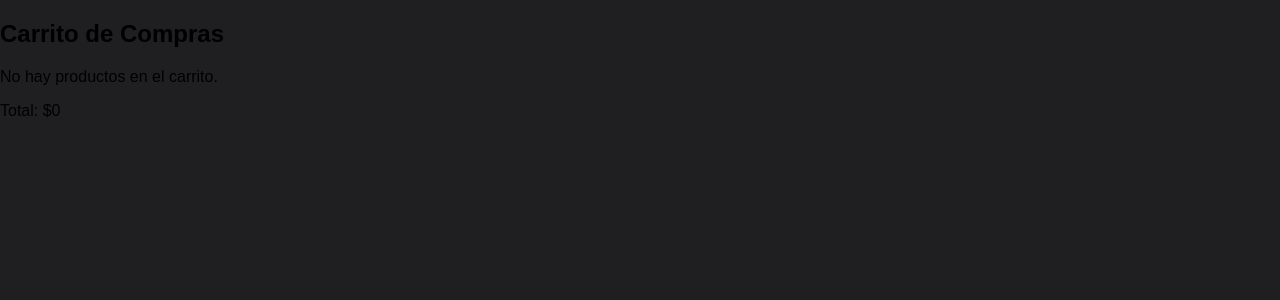
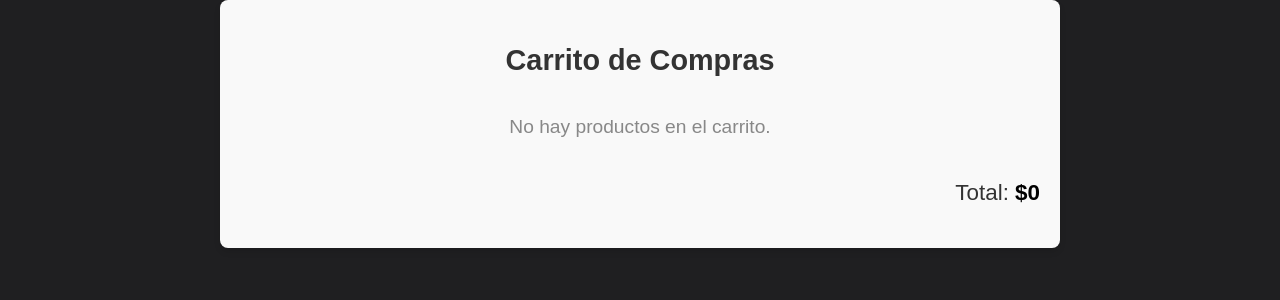
Before and after one commit to JuanManuelRamosL/tienda-costa-fr, a Next.js app: page /carrito in a window 1280 px wide. Shown: the top 300 px of the page. Built offline with nearby package versions, Linux system fonts and the light colour scheme.

Commit message:
estilos pagina carrito

```diff
--- /dev/null
+++ b/src/app/carrito/Carrito.module.css
@@ -0,0 +1,86 @@
+.cartContainer {
+	max-width: 800px;
+	margin: 0 auto;
+	padding: 20px;
+	background: #f9f9f9;
+	border-radius: 8px;
+	box-shadow: 0 4px 6px rgba(0, 0, 0, 0.1);
+  }
+
+  .title {
+	text-align: center;
+	font-size: 1.8rem;
+	margin-bottom: 20px;
+	color: #333;
+  }
+
+  .cartItems {
+	display: flex;
+	flex-direction: column;
+	gap: 20px;
+  }
+
+  .cartItem {
+	display: flex;
+	align-items: center;
+	justify-content: space-between;
+	background: #fff;
+	padding: 15px;
+	border-radius: 6px;
+	box-shadow: 0 2px 4px rgba(0, 0, 0, 0.1);
+  }
+
+  .image {
+	width: 70px;
+	height: 70px;
+	object-fit: cover;
+	border-radius: 6px;
+  }
+
+  .info {
+	flex: 1;
+	margin-left: 15px;
+  }
+
+  .name {
+	font-size: 1.2rem;
+	margin: 0 0 5px;
+	color: #333;
+  }
+
+  .price {
+	font-size: 1rem;
+	color: #666;
+  }
+
+  .removeButton {
+	background: #ff4d4f;
+	color: #fff;
+	border: none;
+	padding: 10px 15px;
+	border-radius: 4px;
+	cursor: pointer;
+	transition: background 0.3s ease;
+  }
+
+  .removeButton:hover {
+	background: #e63946;
+  }
+
+  .emptyCart {
+	text-align: center;
+	font-size: 1.2rem;
+	color: #888;
+  }
+
+  .total {
+	margin-top: 20px;
+	text-align: right;
+	font-size: 1.4rem;
+	color: #333;
+  }
+
+  .total span {
+	font-weight: bold;
+	color: #000;
+  }
--- a/src/app/carrito/page.jsx
+++ b/src/app/carrito/page.jsx
@@ -1,37 +1,44 @@
-// Carrito.jsx
-"use client"
+"use client";
 import useStore from "../../../store";
+import styles from "./Carrito.module.css"; // Importa los estilos personalizados
 
 const Carrito = () => {
-
   const cart = useStore((state) => state.cart);
   const removeFromCart = useStore((state) => state.removeFromCart);
+
   const handleRemoveFromCart = (productId) => {
     removeFromCart(productId);
   };
 
+  const totalPrice = cart.reduce((total, product) => total + product.price, 0);
+
   return (
-    <div>
-      <h2>Carrito de Compras</h2>
-      <div>
+    <div className={styles.cartContainer}>
+      <h2 className={styles.title}>Carrito de Compras</h2>
+      <div className={styles.cartItems}>
         {cart.length === 0 ? (
-          <p>No hay productos en el carrito.</p>
+          <p className={styles.emptyCart}>No hay productos en el carrito.</p>
         ) : (
           cart.map((product) => (
-            <div key={product.id}>
-              <img src={product.image} alt={product.name} width={50} />
-              <h3>{product.name}</h3>
-              <p>${product.price}</p>
-              <button onClick={() => handleRemoveFromCart(product.id)}>
+            <div key={product.id} className={styles.cartItem}>
+              <img src={product.image} alt={product.name} className={styles.image} />
+              <div className={styles.info}>
+                <h3 className={styles.name}>{product.name}</h3>
+                <p className={styles.price}>${product.price}</p>
+              </div>
+              <button
+                className={styles.removeButton}
+                onClick={() => handleRemoveFromCart(product.id)}
+              >
                 Eliminar
               </button>
             </div>
           ))
         )}
       </div>
-      <p>
-        Total: ${cart.reduce((total, product) => total + product.price, 0)}
-      </p>
+      <div className={styles.total}>
+        <p>Total: <span>${totalPrice}</span></p>
+      </div>
     </div>
   );
 };
--- a/src/components/nav.jsx
+++ b/src/components/nav.jsx
@@ -43,9 +43,9 @@ export default function Nav() {
             <path
               d="M5.00014 14H18.1359C19.1487 14 19.6551 14 20.0582 13.8112C20.4134 13.6448 20.7118 13.3777 20.9163 13.0432C21.1485 12.6633 21.2044 12.16 21.3163 11.1534L21.9013 5.88835C21.9355 5.58088 21.9525 5.42715 21.9031 5.30816C21.8597 5.20366 21.7821 5.11697 21.683 5.06228C21.5702 5 21.4155 5 21.1062 5H4.50014M2 2H3.24844C3.51306 2 3.64537 2 3.74889 2.05032C3.84002 2.09463 3.91554 2.16557 3.96544 2.25376C4.02212 2.35394 4.03037 2.48599 4.04688 2.7501L4.95312 17.2499C4.96963 17.514 4.97788 17.6461 5.03456 17.7462C5.08446 17.8344 5.15998 17.9054 5.25111 17.9497C5.35463 18 5.48694 18 5.75156 18H19M7.5 21.5H7.51M16.5 21.5H16.51M8 21.5C8 21.7761 7.77614 22 7.5 22C7.22386 22 7 21.7761 7 21.5C7 21.2239 7.22386 21 7.5 21C7.77614 21 8 21.2239 8 21.5ZM17 21.5C17 21.7761 16.7761 22 16.5 22C16.2239 22 16 21.7761 16 21.5C16 21.2239 16.2239 21 16.5 21C16.7761 21 17 21.2239 17 21.5Z"
               stroke="currentColor"
-              stroke-width="2"
-              stroke-linecap="round"
-              stroke-linejoin="round"
+              strokeWidth="2"
+              strokeLinecap="round"
+              strokeLinejoin="round"
             />
           </svg>
         </Link>
```
Also changed, not shown: src/app/page.jsx (+4 -10 lines).
